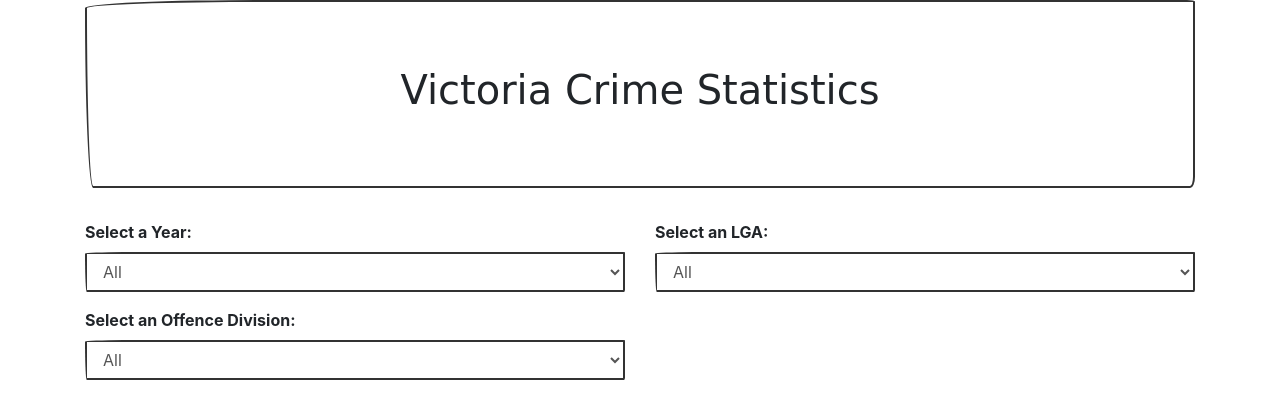
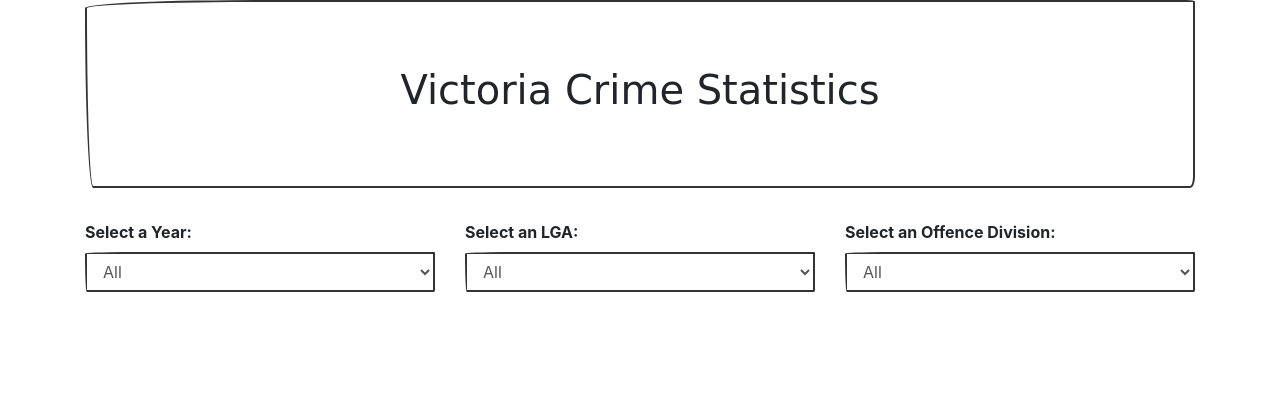
Before and after one commit to pizarro84/Victoria_Crime_Statistics, a Flask app: page / in a window 1280 px wide. Shown: the top 419 px of the page. Run offline with Flask 2, Linux system fonts and the light colour scheme; data comes from the database, SQL or seed files in the repository; some libraries are stand-ins or nearby versions; some web fonts are replaced.

Commit message:
line up drop down in one row

```diff
--- a/templates/index.html
+++ b/templates/index.html
@@ -17,19 +17,19 @@
 
 
         <div class="row">
-            <div class="col-md-6 col-sm-12">
+            <div class="col-md-4 col-sm-12">
                 <div class="form-group">
                     <label for="sel-filter">Select a Year:</label>
                     <select class="form-control" id="sel-filter-year"></select>
                   </div>
             </div>
-            <div class="col-md-6 col-sm-12">
+            <div class="col-md-4 col-sm-12">
                 <div class="form-group">
                     <label for="sel-filter">Select an LGA:</label>
                     <select class="form-control" id="sel-filter-lga"></select>
                   </div>
             </div>
-            <div class="col-md-6 col-sm-12">
+            <div class="col-md-4 col-sm-12">
                 <div class="form-group">
                     <label for="sel-filter">Select an Offence Division:</label>
                     <select class="form-control" id="sel-filter-offence"></select>
```
Also changed, not shown: static/js/app.js (+0 -81 lines).
